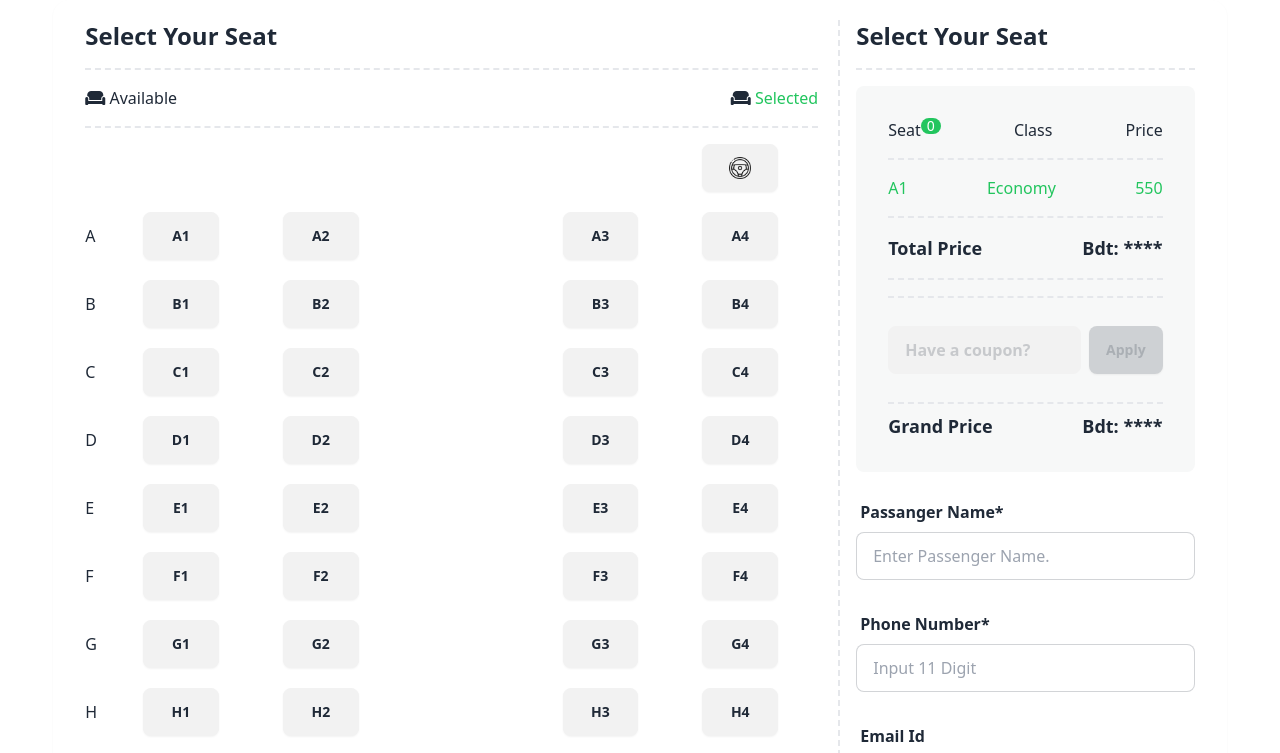
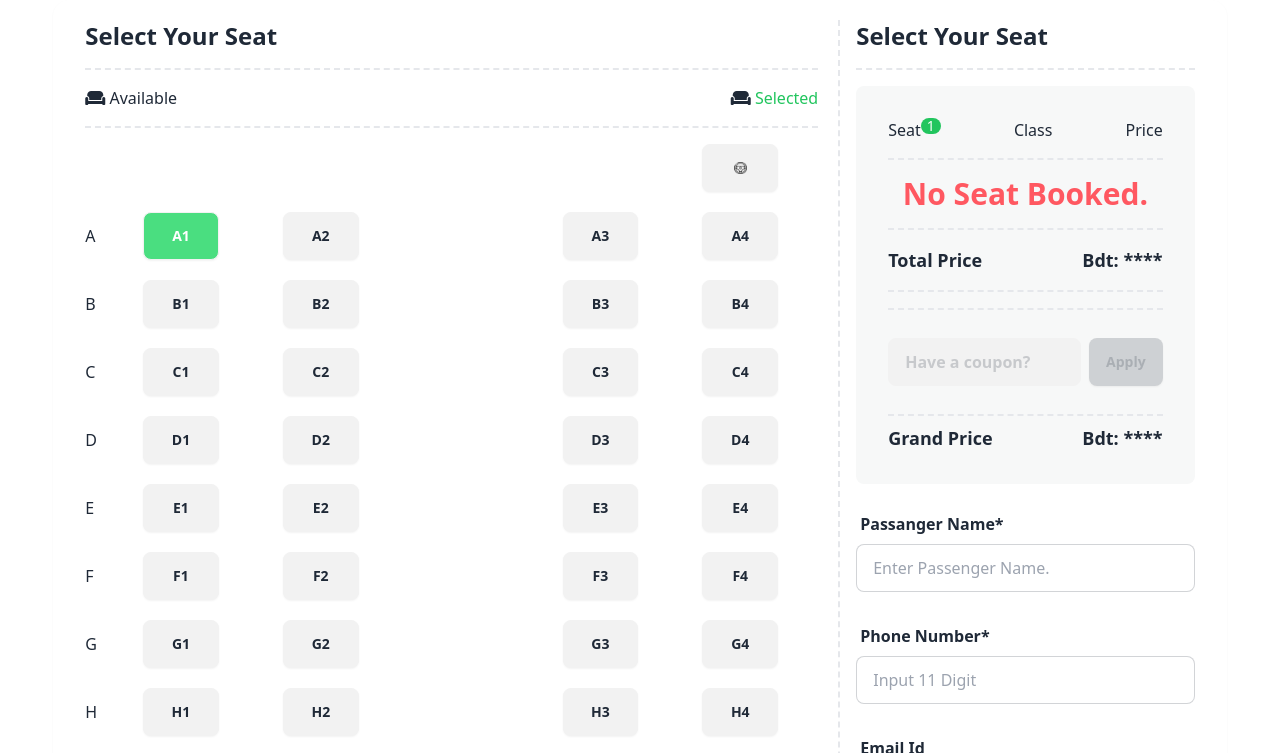
Before and after one commit to Shams-Joha/Assignment-5-prac, a plain HTML site: page index.html in a window 1280 px wide. Both pictures are taken after a click on the button "A1". Shown: the top 753 px of the page. Drawn offline with nearby package versions, Linux system fonts and the light colour scheme.

Commit message:
increase & decrease seat count

```diff
--- a/app.js
+++ b/app.js
@@ -1,12 +1,31 @@
-const selectedSeat = document.getElementById('selected-seat');
+const selectedSeatEl = document.getElementById('selected-seat');
 
-function handleSelectSeat(event) {
-   selectedSeat.innerHTML = `
-   <li class= " text-green-500 font-normal flex justify-between">
-   <span>${event.innerText}</span>
-   <span>Economy</span>
-   <span>550</span>
-   </li>
+let bookCounter = document.getElementById('total-booked');
 
-   `
+
+// function handleSelectSeat(event) {
+//    selectedSeat.innerHTML = `
+//    <li class= " text-green-500 font-normal flex justify-between">
+//    <span>${event.innerText}</span>
+//    <span>Economy</span>
+//    <span>550</span>
+//    </li>
+
+//    `
+// }
+let selectedSeat = [];
+function handleSelectSeat(event){
+   event.classList.add('bg-green-400');
+   event.classList.add('text-white');
+
+   selectedSeat.push(event.innerText);
+
+   bookCounter.innerText = selectedSeat.length;
+
+   // Available seats Code:
+   // const availSeatValue = parseFloat(availableSeatContainer.innerText);
+   // const newAvailable = availSeatValue -1;
+   // availableSeatContainer.innerText = newAvailable;
+
+
 }
--- a/index.html
+++ b/index.html
@@ -1,5 +1,5 @@
 <!DOCTYPE html>
-<html lang="en">
+<html lang="en" data-theme="light">
 
 <head>
     <meta charset="UTF-8">
@@ -46,7 +46,10 @@
                 <div class="col-span-11 grid grid-cols-10 gap-16 items-center text-center">
                     <div class="col-span-8"></div>
                     <button class="btn col-span-2">
-                        <img src="images/steering-wheel.png" style="padding: 10px;" alt="">
+
+                        <img src="images/steering-wheel.png" style="max-width: 30%;" alt="">
+
+
                     </button>
                 </div>
                 <!-- row 1 -->
@@ -196,7 +199,7 @@
                     <div class="flex justify-between">
                         <div class="flex">
                             <span>Seat</span>
-                            <span
+                            <span id="total-booked"
                                 class="bg-green-500 w-5 h-4 p-2 text-white flex rounded-full text-sm justify-center items-center">0</span>
                         </div>
                         <span>Class</span>
```
Also changed, not shown: home.js (deleted).
